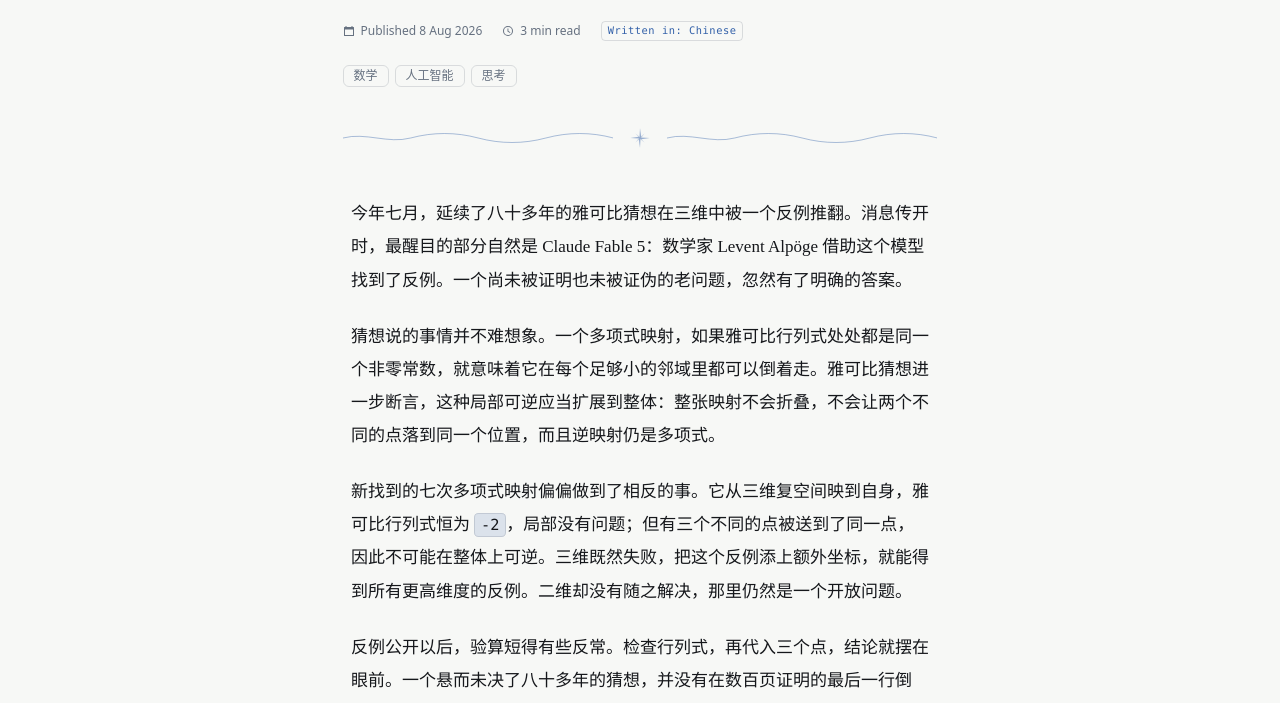
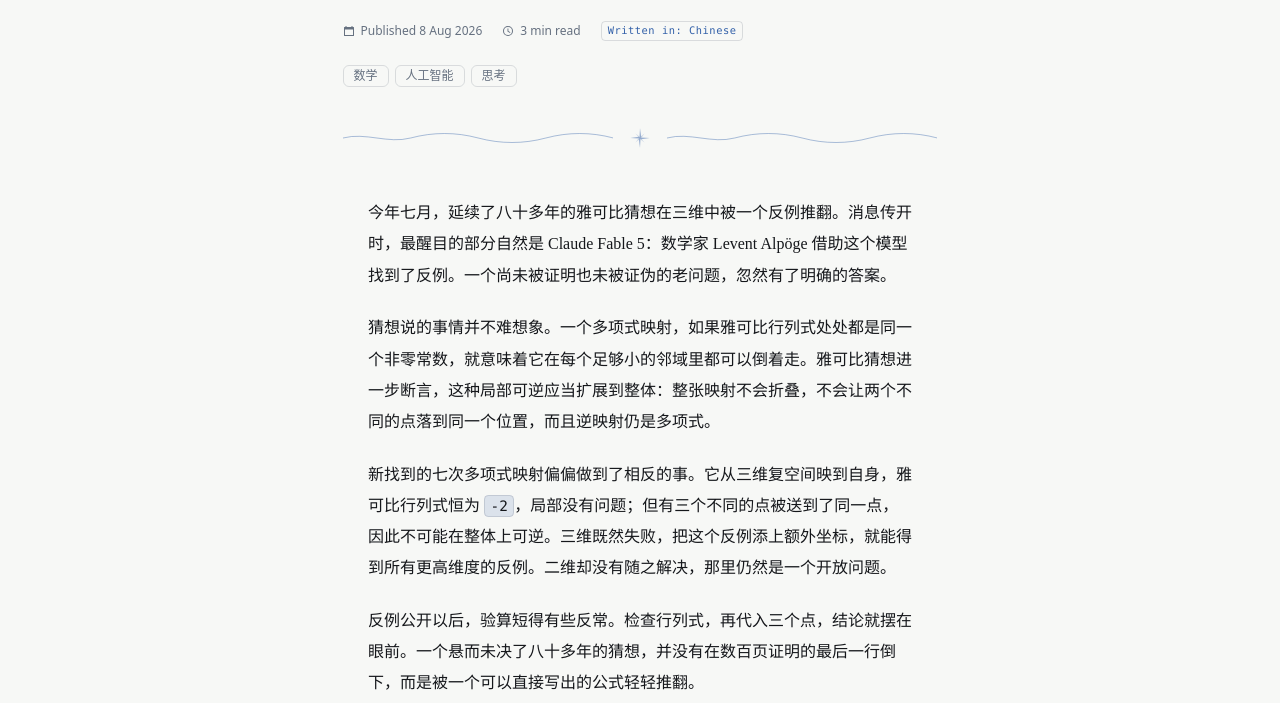
Before and after one commit to Tideskr/portfolio, an Astro site: page /blog/after-the-counterexample in a window 1280 px wide. Shown: the part 314-1017 px from the top of the page. Built offline with nearby package versions, Linux system fonts and the light colour scheme; Astro itself is replaced by a stand-in of ours.

Commit message:
Use Anthropic Serif variable web fonts

```diff
--- a/src/styles/global.css
+++ b/src/styles/global.css
@@ -3,34 +3,20 @@
 @import '@fontsource-variable/noto-serif-sc/wght.css';
 
 @font-face {
-  font-family: 'Anthropic Serif Display';
-  src: url('../assets/fonts/anthropic-serif-display-regular.woff2') format('woff2');
+  font-family: 'Anthropic Serif Variable';
+  src: url('../assets/fonts/anthropic-serif-variable-regular.woff2')
+    format('woff2-variations');
   font-style: normal;
-  font-weight: 400;
+  font-weight: 300 800;
   font-display: swap;
 }
 
 @font-face {
-  font-family: 'Anthropic Serif Display';
-  src: url('../assets/fonts/anthropic-serif-display-medium.woff2') format('woff2');
-  font-style: normal;
-  font-weight: 500;
-  font-display: swap;
-}
-
-@font-face {
-  font-family: 'Anthropic Serif Text';
-  src: url('../assets/fonts/anthropic-serif-text-regular.woff2') format('woff2');
-  font-style: normal;
-  font-weight: 400;
-  font-display: swap;
-}
-
-@font-face {
-  font-family: 'Anthropic Serif Text';
-  src: url('../assets/fonts/anthropic-serif-text-regular-italic.woff2') format('woff2');
+  font-family: 'Anthropic Serif Variable';
+  src: url('../assets/fonts/anthropic-serif-variable-italic.woff2')
+    format('woff2-variations');
   font-style: italic;
-  font-weight: 400;
+  font-weight: 300 800;
   font-display: swap;
 }
 
@@ -44,12 +30,12 @@
 
 @theme {
   --font-display:
-    'Anthropic Serif Display', ui-serif, Georgia, 'Times New Roman', serif;
+    'Anthropic Serif Variable', ui-serif, Georgia, 'Times New Roman', serif;
   --font-display-zh:
     'Noto Serif SC Variable', 'Source Han Serif SC', 'Songti SC', 'STSong',
     serif;
   --font-prose-en:
-    'Anthropic Serif Text', Charter, Georgia, 'Times New Roman', serif;
+    'Anthropic Serif Variable', Charter, Georgia, 'Times New Roman', serif;
   --font-prose-zh:
     'Noto Serif SC Variable', 'Source Han Serif SC', 'Songti SC', 'STSong',
     serif;
@@ -364,7 +350,7 @@
 .prose {
   max-width: var(--container-prose);
   font-family: var(--font-prose-en);
-  font-size: 1.0625rem;
+  font-size: 1rem;
   line-height: 1.75;
   font-weight: 400;
   font-feature-settings: normal;
```
Also changed, not shown: src/assets/fonts/anthropic-serif-display-medium.woff2 (deleted), src/assets/fonts/anthropic-serif-display-regular.woff2 (deleted), src/assets/fonts/anthropic-serif-text-regular-italic.woff2 (deleted), src/assets/fonts/anthropic-serif-text-regular.woff2 (deleted), src/assets/fonts/anthropic-serif-variable-italic.woff2 (added), src/assets/fonts/anthropic-serif-variable-regular.woff2 (added).
